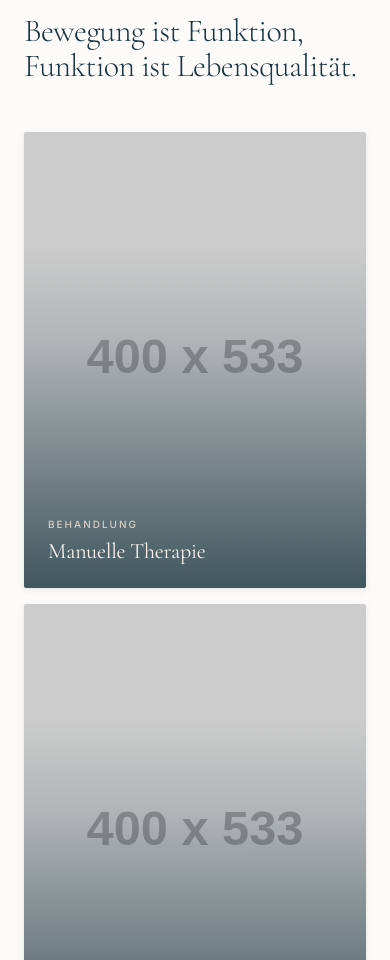
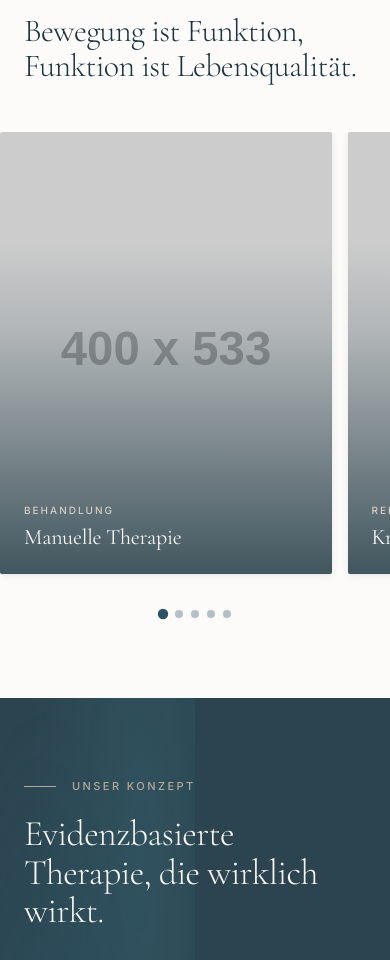
Before and after one commit to fabianmirschel001-dev/FunctionPhysiotherapie_neu, a website: page index.html in a window 390 px wide. Shown: the part 1040-2000 px from the top of the page. Drawn offline with nearby package versions, Linux system fonts and the light colour scheme; placeholder pictures from the web are drawn by us.

Commit message:
Mobile services: replace vertical stack with touch carousel (scroll-snap + dots)
- Horizontal scroll-snap carousel (scroll-snap-type: x mandatory) on ≤768px
- Cards at 85vw with 3/4 aspect ratio; second card peeks ~15% from right
- ::after spacer on cards-grid prevents last card from clipping
- Dot navigation: 5 dots generated via JS, active state tracks scroll position
- Dots hidden on desktop via display: none; auto-built/destroyed on resize
- Arrow buttons stay hidden on mobile; desktop slider fully unchanged

Co-Authored-By: Claude Sonnet 4.6 <noreply@anthropic.com>

```diff
--- a/index.html
+++ b/index.html
@@ -613,6 +613,8 @@
 
     .cards-grid::-webkit-scrollbar { display: none; }
 
+    .carousel-dots { display: none; }
+
     .slider-btn {
       position: absolute;
       top: 50%;
@@ -1335,22 +1337,55 @@
       .trust-bar-inner { gap: 0.375rem 1rem; justify-content: center; flex-wrap: wrap; }
       .trust-item { font-size: 0.8125rem; text-align: center; white-space: normal; }
 
-      /* Services – vertical stack on mobile */
-      .services-section, .google-reviews-section { padding: 5rem 1.5rem; }
+      /* Services – horizontal scroll-snap carousel */
+      .services-section { padding: 5rem 0; }
+      .google-reviews-section { padding: 5rem 1.5rem; }
+      .services-header { padding: 0 1.5rem; }
       .cards-slider-wrap { padding: 0; }
       .cards-grid {
-        flex-direction: column;
-        overflow-x: visible;
-        scroll-snap-type: none;
-        gap: 1rem;
+        flex-direction: row;
+        overflow-x: scroll;
+        scroll-snap-type: x mandatory;
+        scroll-behavior: smooth;
+        -webkit-overflow-scrolling: touch;
+        scrollbar-width: none;
+        gap: 16px;
+        padding: 0 20px 20px 20px;
+      }
+      .cards-grid::after {
+        content: '';
+        flex: 0 0 20px;
+        display: block;
       }
       .service-card {
-        flex: 0 0 auto;
-        width: 100%;
+        flex: 0 0 85vw;
+        max-width: 85vw;
         aspect-ratio: 3/4;
-        scroll-snap-align: none;
+        scroll-snap-align: start;
       }
       .slider-btn { display: none; }
+      .carousel-dots {
+        display: flex;
+        justify-content: center;
+        gap: 8px;
+        margin-top: 16px;
+        padding: 0 20px;
+      }
+      .carousel-dot {
+        width: 8px;
+        height: 8px;
+        border-radius: 50%;
+        background: rgba(44, 83, 100, 0.35);
+        transition: background 0.3s ease, transform 0.3s ease;
+        cursor: pointer;
+        border: none;
+        padding: 0;
+        flex-shrink: 0;
+      }
+      .carousel-dot.active {
+        background: var(--teal-mid);
+        transform: scale(1.3);
+      }
 
       /* Konzept dark section */
       .feature-section, .dark-section { padding: 5rem 1.5rem; }
@@ -1389,7 +1424,7 @@
     @media (max-width: 480px) {
       .hero-content { bottom: 2rem; }
       .trust-item { font-size: 0.75rem; }
-      .service-card { width: 100%; aspect-ratio: 3/4; }
+      .service-card { flex: 0 0 85vw; max-width: 85vw; aspect-ratio: 3/4; }
       .footer-top { grid-template-columns: 1fr; }
       .footer-top > div:last-child { grid-column: auto; }
       .footer-bottom { flex-direction: column; align-items: center; gap: 0.75rem; text-align: center; }
@@ -1520,6 +1555,7 @@
         </div>
         <button class="slider-btn slider-btn-next" aria-label="Weiter">&#8594;</button>
       </div>
+      <div class="carousel-dots" id="leistungenDots"></div>
     </div>
   </section>
 
@@ -1789,6 +1825,68 @@
     grid.addEventListener('scroll', updateBtns, { passive: true });
     updateBtns();
   })();
+
+  /* ── CAROUSEL DOTS (Mobile only) ── */
+  (function() {
+    var grid = document.querySelector('.cards-grid');
+    var dotsWrap = document.getElementById('leistungenDots');
+    if (!grid || !dotsWrap) return;
+
+    var cards = Array.prototype.slice.call(grid.querySelectorAll('.service-card'));
+    var dots = [];
+
+    function isMobile() { return window.innerWidth <= 768; }
+
+    function cardStepWidth() {
+      var card = cards[0];
+      if (!card) return 0;
+      var gap = parseFloat(getComputedStyle(grid).gap) || 16;
+      return card.offsetWidth + gap;
+    }
+
+    function setActive(index) {
+      dots.forEach(function(d, i) {
+        d.classList.toggle('active', i === index);
+      });
+    }
+
+    function buildDots() {
+      dotsWrap.innerHTML = '';
+      dots = [];
+      cards.forEach(function(_, i) {
+        var btn = document.createElement('button');
+        btn.className = 'carousel-dot' + (i === 0 ? ' active' : '');
+        btn.setAttribute('aria-label', 'Leistung ' + (i + 1) + ' von ' + cards.length);
+        btn.addEventListener('click', function() {
+          grid.scrollTo({ left: i * cardStepWidth(), behavior: 'smooth' });
+        });
+        dotsWrap.appendChild(btn);
+        dots.push(btn);
+      });
+    }
+
+    function onScroll() {
+      if (!isMobile() || !dots.length) return;
+      var step = cardStepWidth();
+      var index = step > 0 ? Math.round(grid.scrollLeft / step) : 0;
+      index = Math.max(0, Math.min(index, dots.length - 1));
+      setActive(index);
+    }
+
+    if (isMobile()) buildDots();
+
+    grid.addEventListener('scroll', onScroll, { passive: true });
+
+    window.addEventListener('resize', function() {
+      if (isMobile()) {
+        if (!dots.length) buildDots();
+        onScroll();
+      } else {
+        dotsWrap.innerHTML = '';
+        dots = [];
+      }
+    });
+  })();
   </script>
 
   <script>
```
